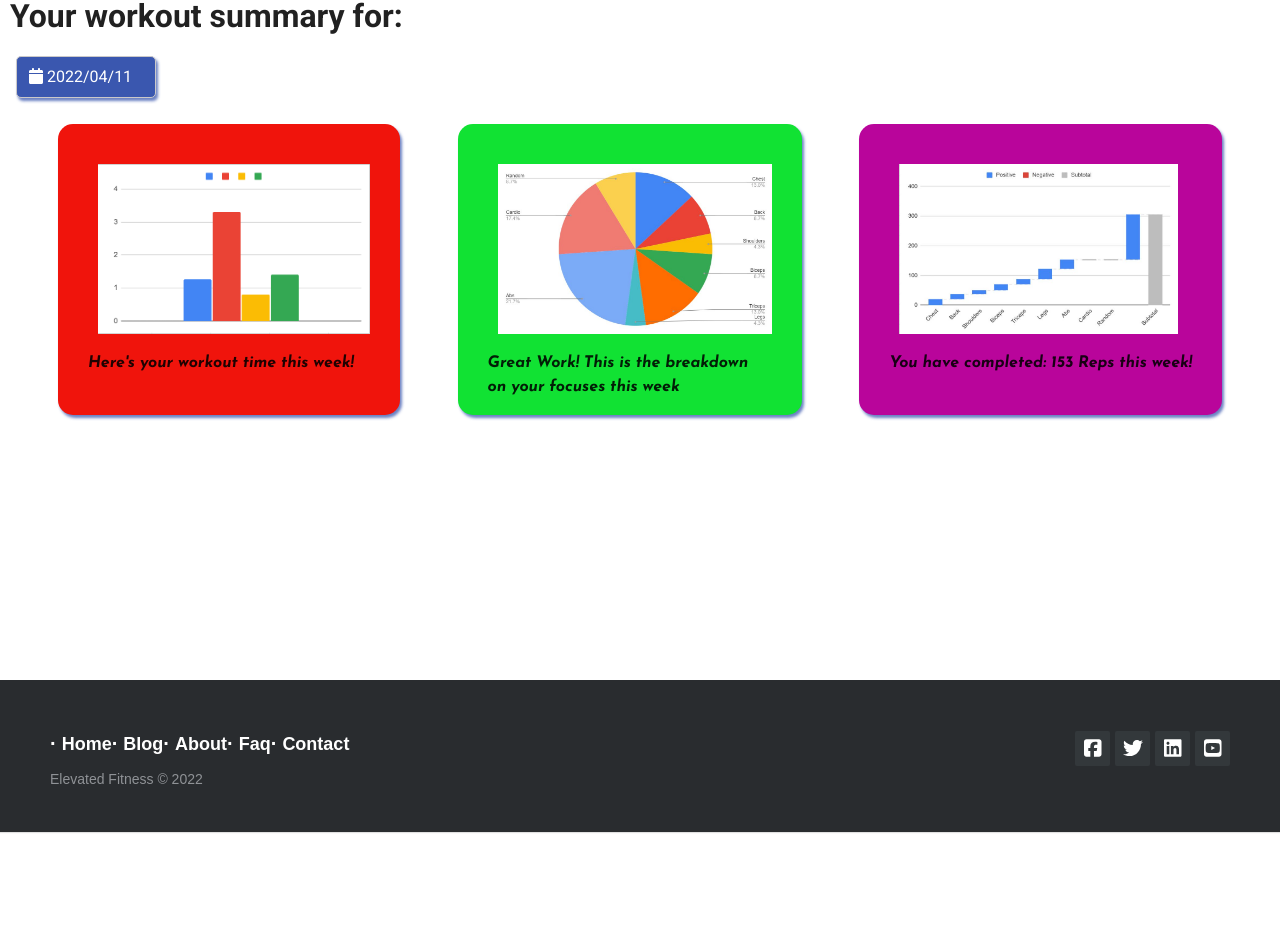
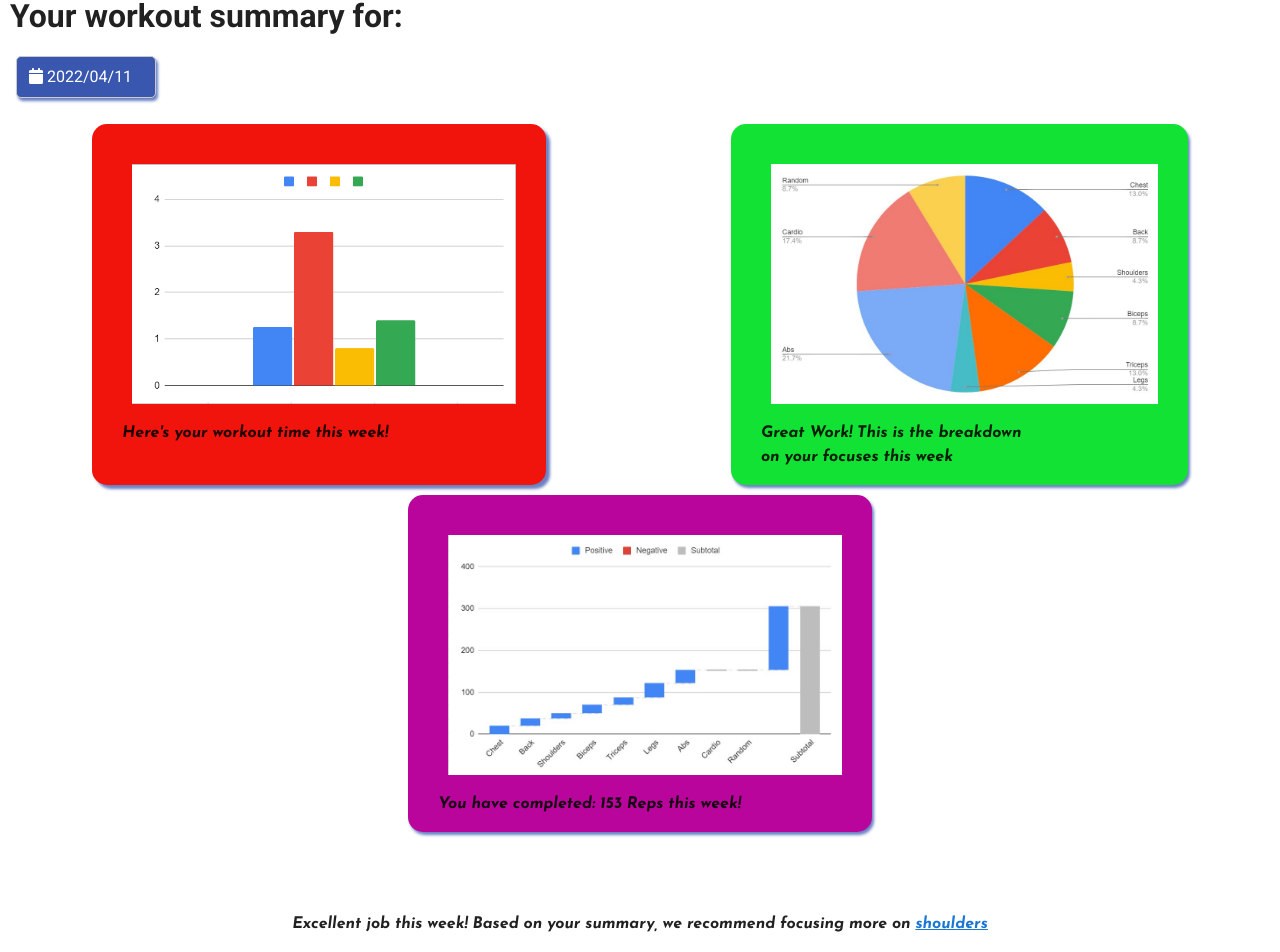
Before and after one commit to TrevRossow/Workout-Builder, a Vue app in the folder vue/: page /user/1 in a window 1280 px wide. Shown: the part 220-1172 px from the top of the page. Before the commit the page ends 1052 px from the top, so only its background shows below. Built offline with nearby package versions, Linux system fonts and the light colour scheme; sample sign-in values are in the browser's storage.

Commit message:
Summary complete

```diff
--- a/vue/src/App.vue
+++ b/vue/src/App.vue
@@ -83,6 +83,7 @@ export default {
 };
 </script>
 <style>
+
 @import url('https://fonts.googleapis.com/css2?family=Josefin+Sans:ital,wght@1,700&display=swap');
 
 #app{
--- a/vue/src/components/ViewSummary.vue
+++ b/vue/src/components/ViewSummary.vue
@@ -18,6 +18,11 @@
         <img class="img" src="../../public/reps.png" alt="reps completed" />
         <p>You have completed: <b>153 Reps this week!</b></p>
       </div>
+    </div>
+    <div class="subBody">
+      <p>Excellent job this week! Based on your summary, we recommend focusing more
+        on <a href="">shoulders</a>
+      </p>
     </div>
   </div>
 </template>
@@ -64,7 +69,7 @@ export default {
 img {
   margin-top: 40px;
   margin-bottom: 10px;
-  height: 170px;
+  height: 15rem;
 }
 
 p {
@@ -74,7 +79,7 @@ p {
 
 .body {
   display: flex;
-  justify-content: space-evenly;
+  justify-content: space-around;
   flex-wrap: wrap;
 }
 
@@ -84,7 +89,7 @@ p {
   margin-top: 10px;
   background-color: rgb(240, 20, 12);
   border-radius: 15px;
-  box-shadow: 2px 3px 3px rgb(58 87 175 / 75%);
+  box-shadow: 4px 4px 3px rgb(58 87 175 / 75%);
   position: relative;
 }
 
@@ -107,4 +112,10 @@ p {
   box-shadow: 2px 3px 3px rgb(58 87 175 / 75%);
   position: relative;
 }
+
+.subBody {
+  display: flex;
+  justify-content: center;
+  margin-top: 5rem;
+}
 </style>
```
